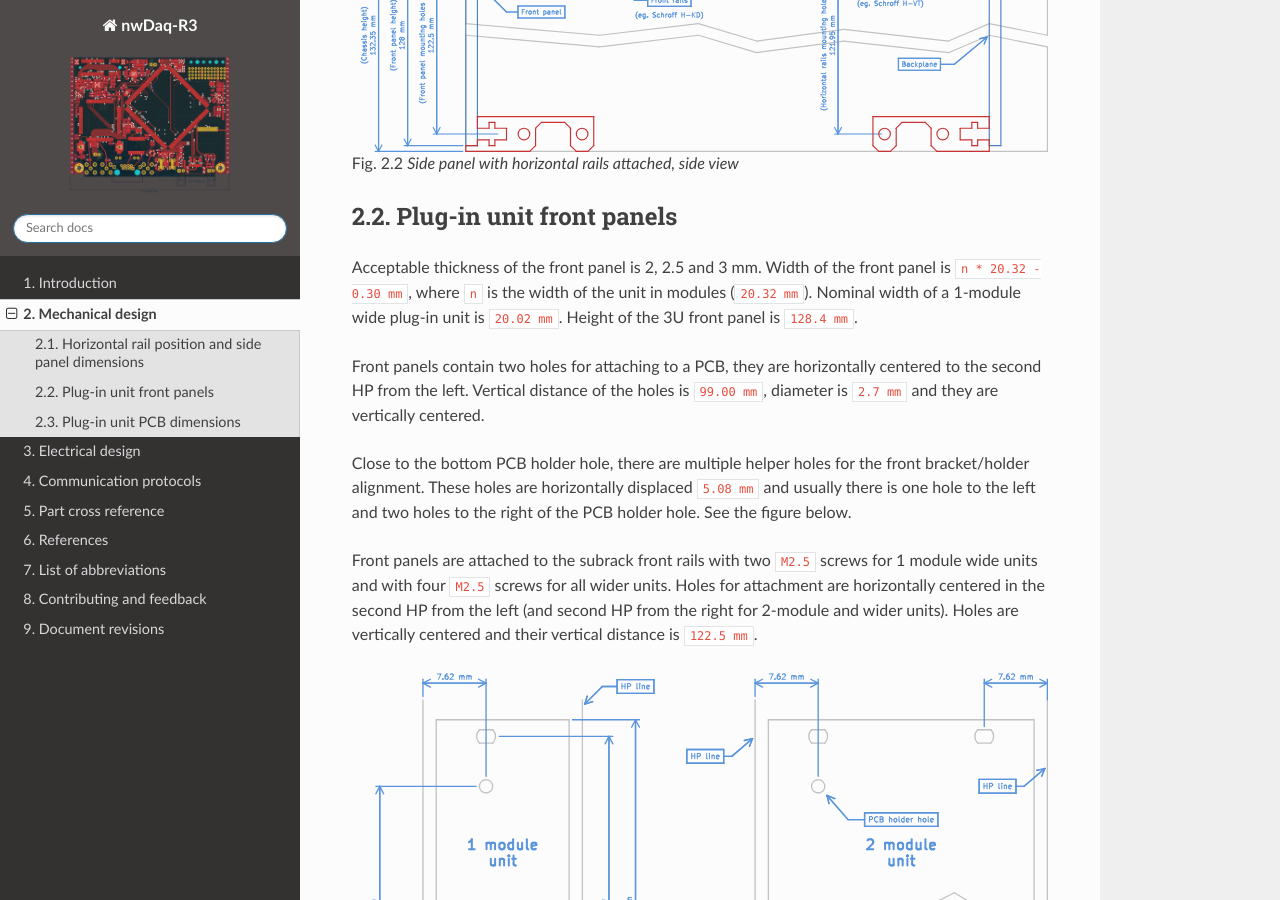
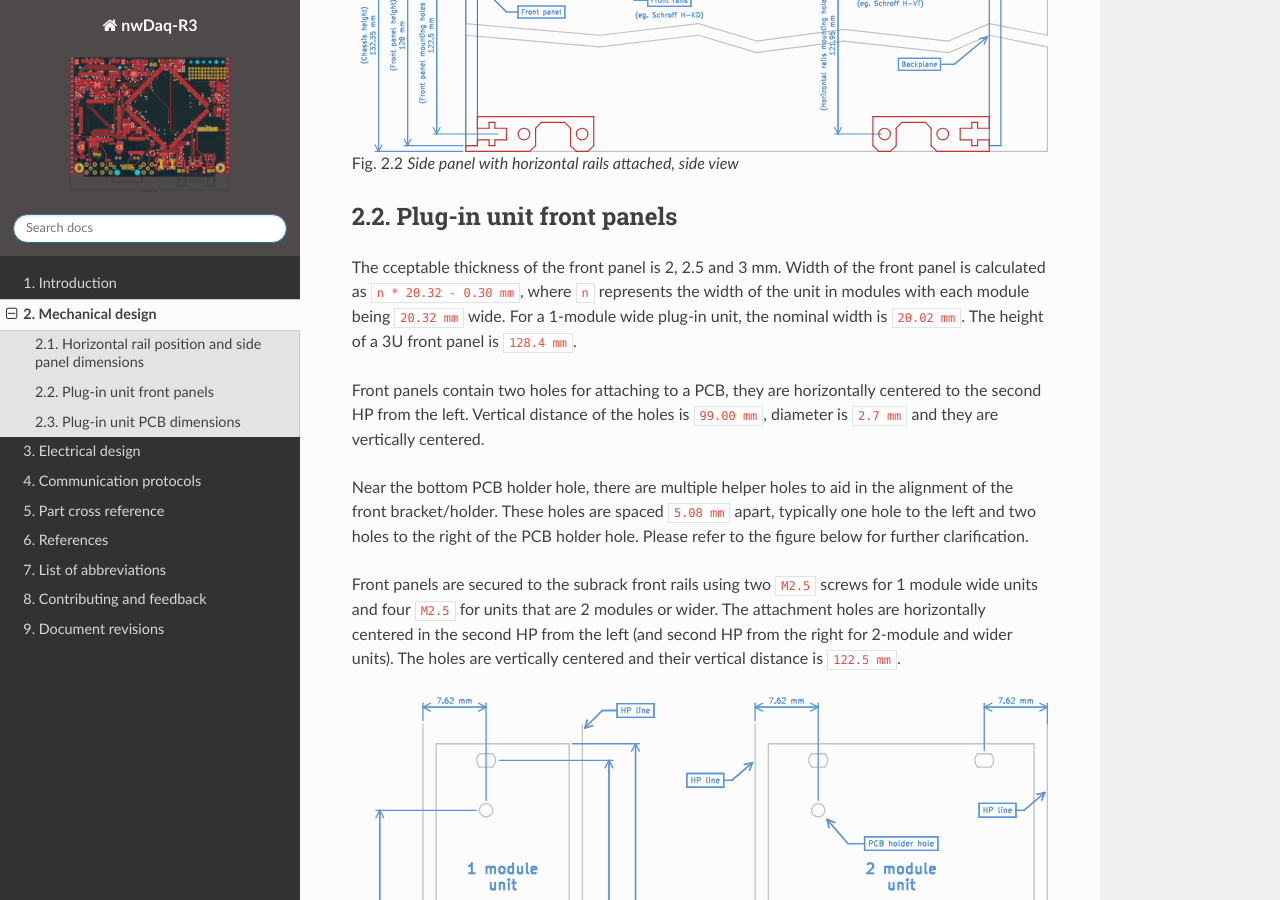
Before and after one commit to nwdaq/nwdaq-r3, a Sphinx documentation site: the page built from doc/mechanical-design.rst, in a window 1280 px wide and 900 px high, scrolled down 1277 px. Built offline with Sphinx 7.4.7 and the Read the Docs theme 3.1.0, drawn with Linux system fonts in a browser that asks for light colours.

```diff
--- a/doc/mechanical-design.rst
+++ b/doc/mechanical-design.rst
@@ -48,21 +48,22 @@ Plug-in unit front panels
 ==================================
 
 
-Acceptable thickness of the front panel is 2, 2.5 and 3 mm. Width of the front panel is ``n * 20.32 - 0.30 mm``, where
-``n`` is the width of the unit in modules (``20.32 mm``). Nominal width of a 1-module wide plug-in unit is ``20.02 mm``.
-Height of the 3U front panel is ``128.4 mm``.
+The cceptable thickness of the front panel is 2, 2.5 and 3 mm. Width of the front panel is calculated as
+``n * 20.32 - 0.30 mm``, where ``n`` represents the width of the unit in modules with each module being ``20.32 mm``
+wide. For a 1-module wide plug-in unit, the nominal width is ``20.02 mm``. The height of a 3U front panel is
+``128.4 mm``.
 
 Front panels contain two holes for attaching to a PCB, they are horizontally centered to the second HP from the left.
 Vertical distance of the holes is ``99.00 mm``, diameter is ``2.7 mm`` and they are vertically centered.
 
-Close to the bottom PCB holder hole, there are multiple helper holes for the front bracket/holder alignment. These
-holes are horizontally displaced ``5.08 mm`` and usually there is one hole to the left and two holes to the right
-of the PCB holder hole. See the figure below.
+Near the bottom PCB holder hole, there are multiple helper holes to aid in the alignment of the front bracket/holder.
+These holes are spaced ``5.08 mm`` apart, typically one hole to the left and two holes to the right of the PCB holder
+hole. Please refer to the figure below for further clarification.
 
-Front panels are attached to the subrack front rails with two ``M2.5`` screws for 1 module wide units and with four
-``M2.5`` screws for all wider units. Holes for attachment are horizontally centered in the second HP from the left
-(and second HP from the right for 2-module and wider units). Holes are vertically centered and their vertical distance
-is ``122.5 mm``.
+Front panels are secured to the subrack front rails using two ``M2.5`` screws for 1 module wide units and four
+``M2.5`` for units that are 2 modules or wider. The attachment holes are horizontally centered in the second HP from
+the left (and second HP from the right for 2-module and wider units). The holes are vertically centered and their
+vertical distance is ``122.5 mm``.
 
 
 .. figure:: _static/front-panel-1m.svg
```
Also changed, not shown: doc/index.rst (+3 -4 lines), doc/introduction.rst (+10 -9 lines).
